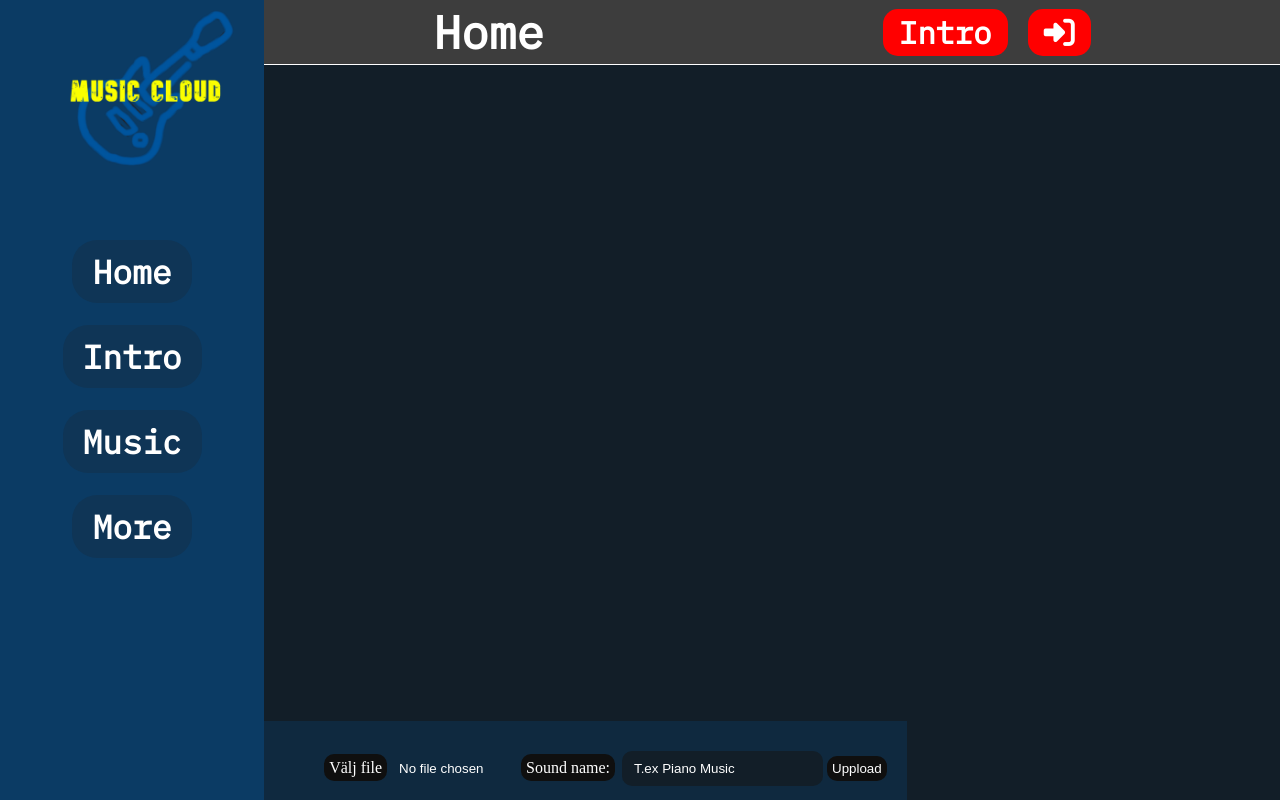
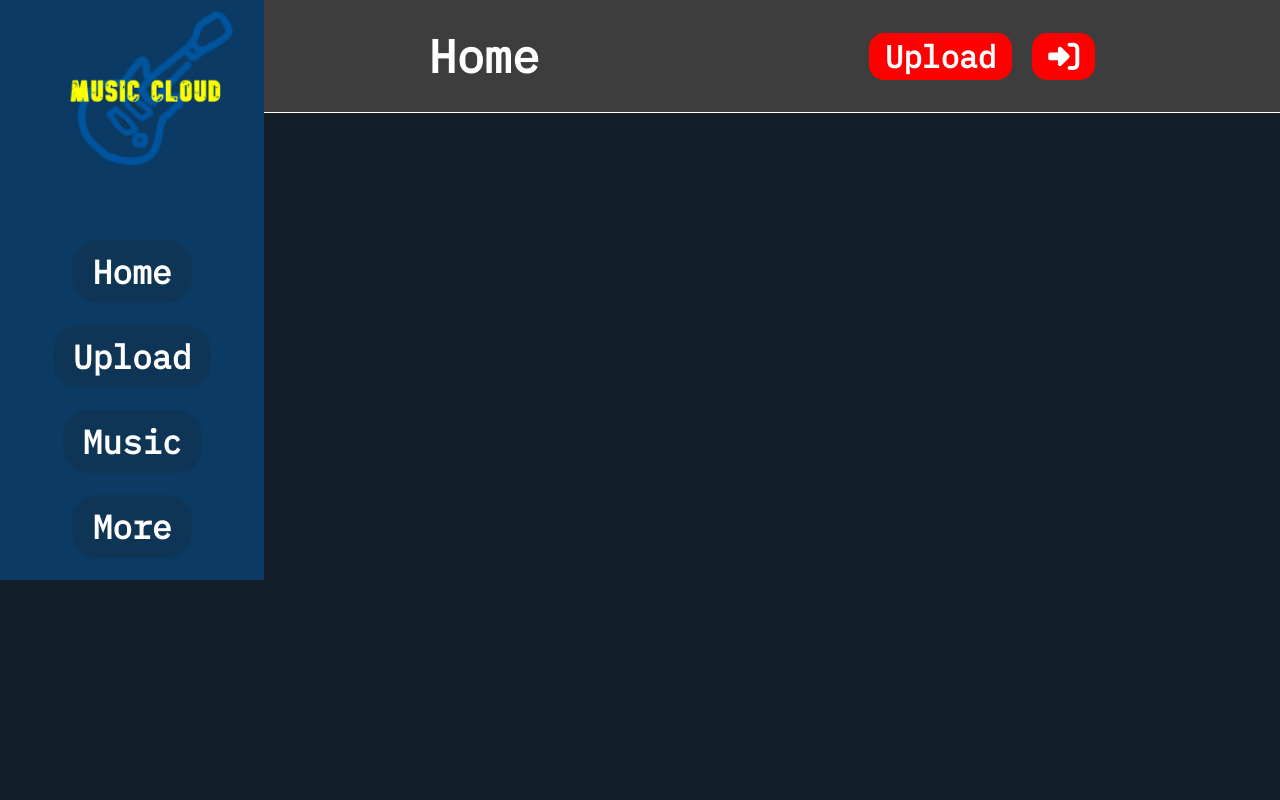
Before and after one commit to LukasErikss0n/Musik-hemsida-GA-, a PHP site: page / in a window 1280 px wide. Run offline with PHP 8.4, Linux system fonts and the light colour scheme; data that the repository does not hold is empty; some libraries are stand-ins or nearby versions.

Commit message:
flyttat upload till en egen sida

```diff
--- a/index.php
+++ b/index.php
@@ -25,16 +25,6 @@
                 include "connect.php";
                 ?>
             </div>
-            <div class="upload">
-                <form action="upload.php" method="POST" enctype="multipart/form-data">
-                <label for="file" class ="label-file side">Välj file</label>
-                <input type="file" name="file" class="ghost">
-                <label for="text" class ="label-file margin">Sound name:</label>
-                <input type="text" name="sound-name" placeholder = "T.ex Piano Music">
-                <button type="submit" name="submit" class="label-file">Uppload</button>
-        </form>
-
-    </div>
         </div>
     </div>
 
--- a/nav-bar.php
+++ b/nav-bar.php
@@ -2,7 +2,7 @@
     <a href="index.php"><img src="Art.png" alt="Music Cloud" class = "art-img"></a>
     <ul>
         <li><a href="index.php">Home</a></li>
-        <li><a href="intro.php">Intro</a></li>
+        <li><a href="file-upload.php">Upload</a></li>
         <li><a href="#">Music</a></li>
         <li><a href="#">More</a></li>
     </ul>
--- a/new-design.css
+++ b/new-design.css
@@ -47,7 +47,6 @@ button{
 .wrapper{
     background-color: #0b3b64;
     width: 26%;
-    height: 100vh;
     text-align: center;
     display: flex;
     align-items: center;
@@ -115,12 +114,11 @@ audio::-webkit-media-controls-time-remaining-display{
 }
 
 .upload{
-    height: 26vh;
+    width: 100vw;
     display: flex;
-    align-items: flex-end;
     justify-content: center;
-    bottom: 0px;
-    position: absolute;
+    align-items: flex-start;
+   margin-top: 9vw;
 }
 
 .choose-file{
@@ -150,7 +148,8 @@ audio::-webkit-media-controls-time-remaining-display{
     background-color: rgb(15, 15, 15);
     color: white;
     margin-bottom: 4px;
-    /* margin-right: 6px; */
+    width: 20vw;
+    text-align: center;
 }
 
 button:hover{
@@ -162,9 +161,14 @@ button:hover{
 }
 
 .ghost{
-    margin-left: -68px;
-    padding: 12px 76px;
+    margin-top: -32px;
     color: white;
+    margin-left: 173px;
+    padding: 5px 0px;
+    padding-left: 178px;
+    width: 20vw;
+    border-radius: 10px;
+
 }
 
 .margin{
@@ -181,6 +185,7 @@ input[type=text]{
     color: white;
     margin-bottom: 4px;
     outline: none;
+    width: 18vw;
 
 }
 
@@ -188,10 +193,10 @@ input[type=submit]:hover{
     background-color: #29579b;
 }
 
+
 ::file-selector-button {
     display: none;
 }
-
 
 h1{
     font-family: var(--font-ibm);
@@ -202,12 +207,11 @@ h1{
     display: flex;
     flex-direction: column;
     width: 100%;
-    height: 100vh;
 }
 
 .onside-menu{
     background-color: #3d3d3d;
-    height: 8vh;
+    height: 14vh;
     width: 100%;
     display: flex;
     justify-content: space-around;
@@ -249,13 +253,14 @@ h1{
 }
 
 
-.side{
-    margin-left: 40px;
-}
 
 form{
     background-color: #0b3b6461;
     padding: 10px 20px;
+    display: flex;
+    flex-direction: column;
+    align-items: center;
+    width: 50vw;
 }
 
 .art-img{
--- a/onside.php
+++ b/onside.php
@@ -1,5 +1,5 @@
 <h1>Home</h1>
 <ul>
-    <a href="intro.php"><li>Intro</li></a>
+    <a href="file-upload.php"><li>Upload</li></a>
     <li><i class="fa-solid fa-right-to-bracket"></i></li>
 </ul>
```
Also changed, not shown: file-upload.php (added, +32 -0 lines), style.css (deleted, +0 -116 lines), intro.php (deleted), upload.css (added), 5 other files.
